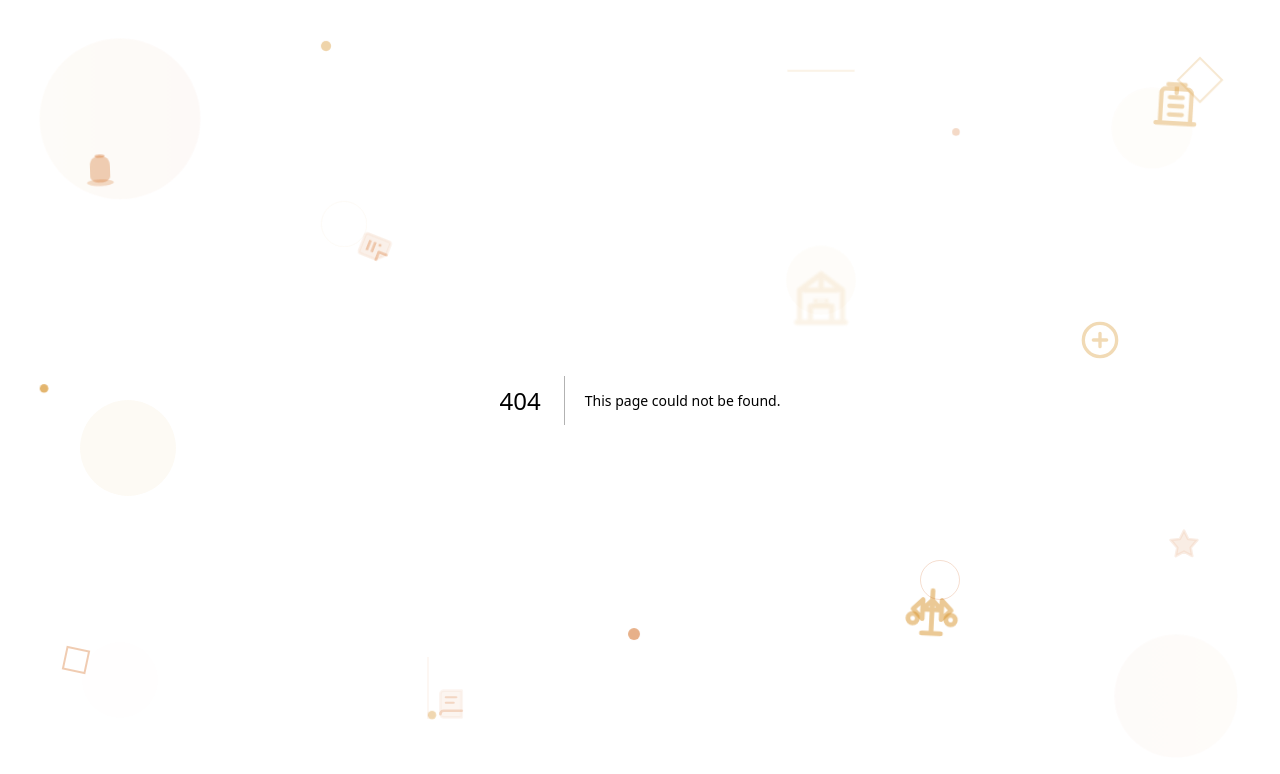
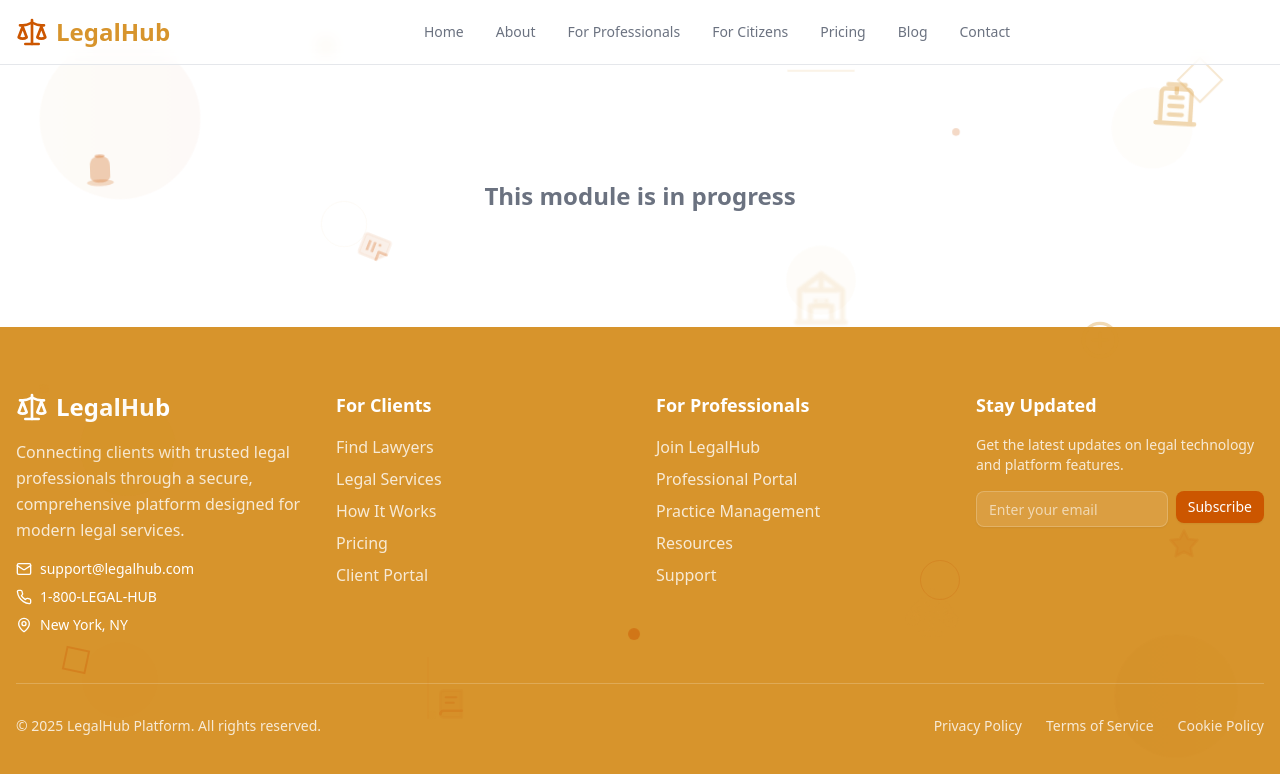
Before and after one commit to Shadman210/legalhub-cms-frontend, a Next.js app: page /blog in a window 1280 px wide. Before the commit this address had no page. Shown: the top 774 px of the page. Built offline with nearby package versions, Linux system fonts and the light colour scheme.

Commit message:
update header

```diff
--- /dev/null
+++ b/app/blog/page.tsx
@@ -0,0 +1,16 @@
+import { Footer } from "@/components/footer";
+import { Header } from "@/components/header";
+
+export default function PricingPage() {
+  return (
+    <main className="min-h-screen bg-background flex flex-col">
+      <Header />
+      <div className="flex-grow flex items-center justify-center">
+        <h1 className="text-2xl font-semibold text-muted-foreground">
+          This module is in progress
+        </h1>
+      </div>
+      <Footer />
+    </main>
+  );
+}
--- /dev/null
+++ b/app/join-citizen/page.tsx
@@ -0,0 +1,16 @@
+import { Footer } from "@/components/footer";
+import { Header } from "@/components/header";
+
+export default function PricingPage() {
+  return (
+    <main className="min-h-screen bg-background flex flex-col">
+      <Header />
+      <div className="flex-grow flex items-center justify-center">
+        <h1 className="text-2xl font-semibold text-muted-foreground">
+          This module is in progress
+        </h1>
+      </div>
+      <Footer />
+    </main>
+  );
+}
--- a/components/header.tsx
+++ b/components/header.tsx
@@ -35,17 +35,24 @@ export function Header() {
           >
             For Professionals
           </Link>
-          {/* <Link
-            href="#"
+          <Link
+            href="/join-citizen"
             className="text-sm font-medium text-muted-foreground hover:text-primary transition-colors"
           >
-            Blog
-          </Link> */}
+            For Citizens
+          </Link>
+
           <Link
             href="/pricing"
             className="text-sm font-medium text-muted-foreground hover:text-primary transition-colors"
           >
             Pricing
+          </Link>
+          <Link
+            href="/blog"
+            className="text-sm font-medium text-muted-foreground hover:text-primary transition-colors"
+          >
+            Blog
           </Link>
           <Link
             href="/contact"
@@ -56,9 +63,9 @@ export function Header() {
         </nav>
 
         <div className="flex items-center space-x-4">
-          <Button className="bg-secondary hover:bg-secondary/90" asChild>
+          {/* <Button className="bg-secondary hover:bg-secondary/90" asChild>
             <Link href="/find-lawyers">Get Started</Link>
-          </Button>
+          </Button> */}
           <Button variant="ghost" size="icon" className="md:hidden">
             <Menu className="h-5 w-5" />
           </Button>
```
